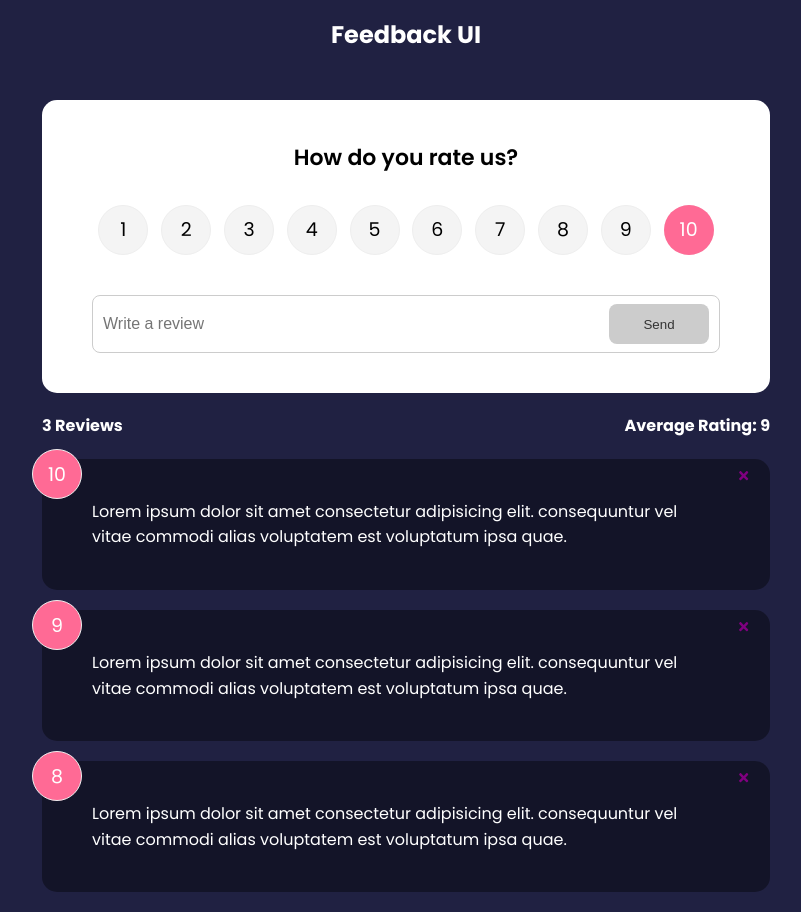
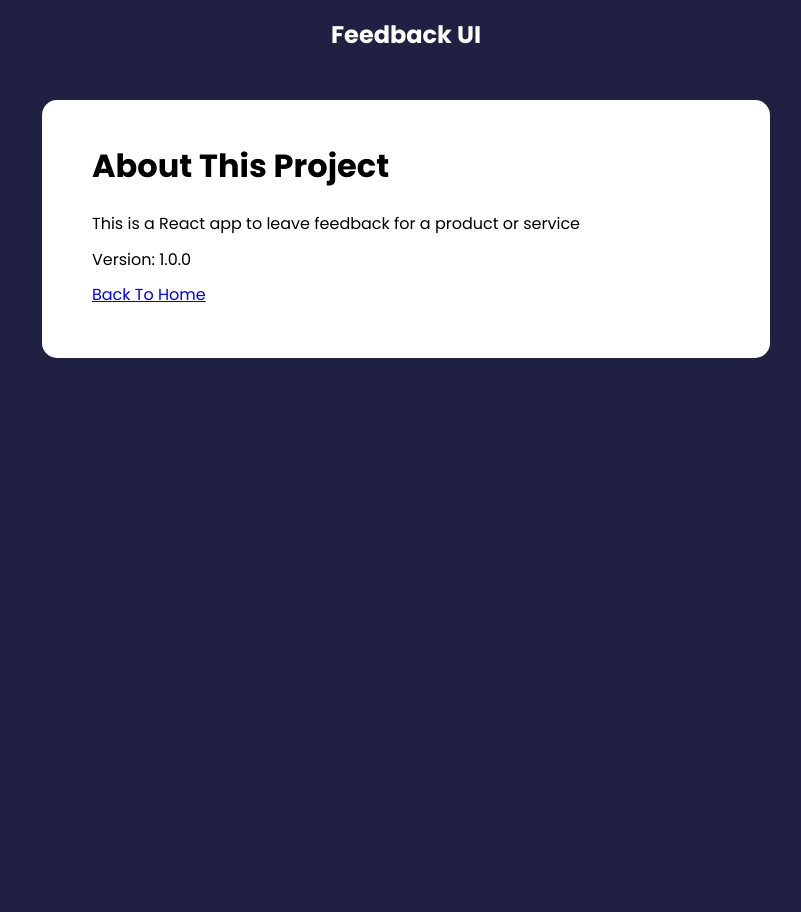
Before and after one commit to AhanafVai/Feedback-App, a React (Create React App) app: page /about in a window 1280 px wide. Shown: the whole page, without its empty margins (234-1035 px from the left). After the commit the page ends 800 px from the top, so only its background shows below. Built offline with nearby package versions, Linux system fonts and the light colour scheme.

Commit message:
fetching

```diff
--- a/package.json
+++ b/package.json
@@ -10,6 +10,7 @@
     "react": "^18.2.0",
     "react-dom": "^18.2.0",
     "react-icons": "^4.6.0",
+    "react-router-dom": "^6.4.2",
     "react-scripts": "5.0.1",
     "uuid": "^8.3.2",
     "web-vitals": "^2.1.4"
--- a/src/App.js
+++ b/src/App.js
@@ -1,10 +1,13 @@
 import React, { useState } from "react";
+import { BrowserRouter as Router, Route, Routes } from "react-router-dom";
 import { v4 as uuidv4 } from "uuid";
 import FeedbackForm from "./components/FeedbackForm.jsx";
 import FeedbackList from "./components/FeedbackList.jsx";
 import FeedbackStats from "./components/FeedbackStats.jsx";
 import Header from "./components/Header.jsx";
+import { FeedbackProvider } from "./context/FeedbackContext.jsx";
 import FeedbackData from "./data/FeedbackData.js";
+import AboutPages from "./Pages/AboutPages.jsx";
 
 const App = () => {
   const [feedback, setFeedbackData] = useState(FeedbackData);
@@ -20,14 +23,27 @@ const App = () => {
     }
   };
   return (
-    <>
-      <Header />
-      <div className="container">
-        <FeedbackForm handleAddFeedback={handleAddFeedback} />
-        <FeedbackStats feedback={feedback} />
-        <FeedbackList feedback={feedback} handleFeedback={deleteFeedbackData} />
-      </div>
-    </>
+    <FeedbackProvider>
+      <Router>
+        <Header />
+        <div className="container">
+          <Routes>
+            <Route
+              exact
+              path="/"
+              element={
+                <>
+                  <FeedbackForm handleAddFeedback={handleAddFeedback} />
+                  <FeedbackStats />
+                  <FeedbackList handleFeedback={deleteFeedbackData} />
+                </>
+              }
+            />
+            <Route path="/about" element={<AboutPages />} />
+          </Routes>
+        </div>
+      </Router>
+    </FeedbackProvider>
   );
 };
 Header.defaultProps = {
--- /dev/null
+++ b/src/Pages/AboutPages.jsx
@@ -0,0 +1,21 @@
+import React from "react";
+import { Link } from "react-router-dom";
+import Card from "../components/shared/Card";
+
+const AboutPages = () => {
+  return (
+    <Card>
+      <div className="about">
+        <h1>About This Project</h1>
+        <p>This is a React app to leave feedback for a product or service</p>
+        <p>Version: 1.0.0</p>
+
+        <p>
+          <Link to="/">Back To Home</Link>
+        </p>
+      </div>
+    </Card>
+  );
+};
+
+export default AboutPages;
--- a/src/components/FeedbackList.jsx
+++ b/src/components/FeedbackList.jsx
@@ -1,8 +1,10 @@
 import { AnimatePresence, motion } from "framer-motion";
-import React from "react";
+import React, { useContext } from "react";
+import FeedbackContext from "../context/FeedbackContext";
 import FeedbackItem from "./FeedbackItem";
 
-const FeedbackList = ({ feedback, handleFeedback }) => {
+const FeedbackList = ({ handleFeedback }) => {
+  const { feedback } = useContext(FeedbackContext);
   if (!feedback || feedback.length === 0) {
     return <p>No feedback</p>;
   }
--- a/src/components/FeedbackStats.jsx
+++ b/src/components/FeedbackStats.jsx
@@ -1,6 +1,8 @@
-import React from "react";
+import React, { useContext } from "react";
+import FeedbackContext from "../context/FeedbackContext";
 
-const FeedbackStats = ({ feedback }) => {
+const FeedbackStats = () => {
+  const { feedback } = useContext(FeedbackContext);
   let average =
     feedback.reduce((acc, cur) => {
       return acc + cur.rating;
--- /dev/null
+++ b/src/context/FeedbackContext.jsx
@@ -0,0 +1,17 @@
+import { createContext, useState } from "react";
+
+const FeedbackContext = createContext();
+
+export const FeedbackProvider = ({ children }) => {
+  const [feedback, setFeedback] = useState([
+    { id: 1, text: "Test re vai test", rating: 5 },
+  ]);
+
+  return (
+    <FeedbackContext.Provider value={{ feedback }}>
+      {children}
+    </FeedbackContext.Provider>
+  );
+};
+
+export default FeedbackContext;
```
Also changed, not shown: src/components/AboutIconLink.jsx (added, +14 -0 lines), 1 other file (tests, documents, lock files or other folders).
